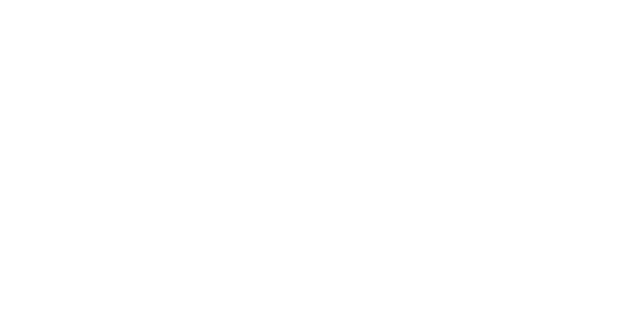
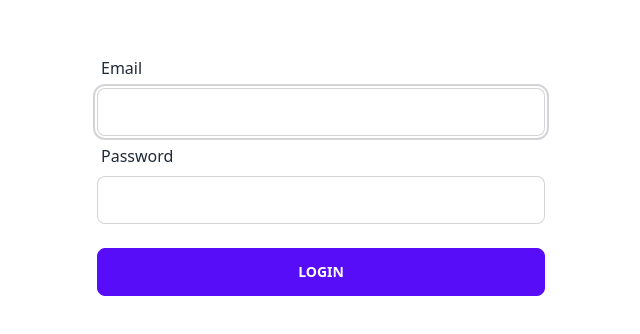
Before and after one commit to joshthecoder/gordon, a React (Vite) app in the folder packages/gordon-web/: page /login in a window 1280 px wide. Before the commit this address had no page. Shown: the top 334 px of the page, without its empty margins (319-959 px from the left). Built offline with nearby package versions, Linux system fonts and the light colour scheme.

Commit message:
Layout login page. Add daisyui

```diff
--- a/packages/gordon-web/package.json
+++ b/packages/gordon-web/package.json
@@ -8,6 +8,7 @@
     "preview": "vite preview"
   },
   "dependencies": {
+    "daisyui": "^2.15.4",
     "formik": "^2.2.9",
     "react": "^18.0.0",
     "react-dom": "^18.0.0",
--- a/packages/gordon-web/src/App.jsx
+++ b/packages/gordon-web/src/App.jsx
@@ -3,18 +3,20 @@
 import { BrowserRouter, Route, Routes } from "react-router-dom";
 import Recipes from "./pages/Recipes";
 import NewRecipe from "./pages/NewRecipe";
+import Login from "./pages/Login";
 
 const queryClient = new QueryClient();
 
 function App() {
   return (
-    <div className="overflow-hidden bg-gray-200 font-sans antialiased">
+    <div className="overflow-hidden font-sans antialiased">
       <React.StrictMode>
         <QueryClientProvider client={queryClient}>
           <BrowserRouter>
             <Routes>
               <Route path="recipes" element={<Recipes />} />
               <Route path="recipes/new" element={<NewRecipe />} />
+              <Route path="login" element={<Login />} />
             </Routes>
           </BrowserRouter>
         </QueryClientProvider>
--- /dev/null
+++ b/packages/gordon-web/src/pages/Login.jsx
@@ -0,0 +1,48 @@
+import { Field, Form, Formik } from "formik";
+
+export default function Login() {
+  const handleSubmit = (values) => {};
+
+  return (
+    <div className="flex min-h-full items-center  justify-center  py-12 px-4 sm:px-6 lg:px-8">
+      <div className="w-full max-w-md space-y-8">
+        <Formik
+          initialValues={{ email: "", password: "" }}
+          onSubmit={handleSubmit}
+        >
+          <Form>
+            <div className="form-control w-full">
+              <label htmlFor="email" class="label">
+                Email
+              </label>
+              <Field
+                id="email"
+                name="email"
+                autoFocus
+                className="input input-bordered"
+              />
+            </div>
+
+            <div className="form-control w-full">
+              <label htmlFor="password" className="label">
+                Password
+              </label>
+              <Field
+                id="password"
+                name="password"
+                type="password"
+                className="input input-bordered"
+              />
+            </div>
+
+            <div className="mt-6">
+              <button type="submit" className="btn btn-primary btn-block">
+                Login
+              </button>
+            </div>
+          </Form>
+        </Formik>
+      </div>
+    </div>
+  );
+}
--- a/packages/gordon-web/tailwind.config.js
+++ b/packages/gordon-web/tailwind.config.js
@@ -4,5 +4,9 @@
   theme: {
     extend: {},
   },
-  plugins: [],
+  plugins: [require("daisyui")],
+
+  daisy: {
+    themes: ["dark"],
+  },
 };
```
Also changed, not shown: 1 other file (tests, documents, lock files or other folders).
